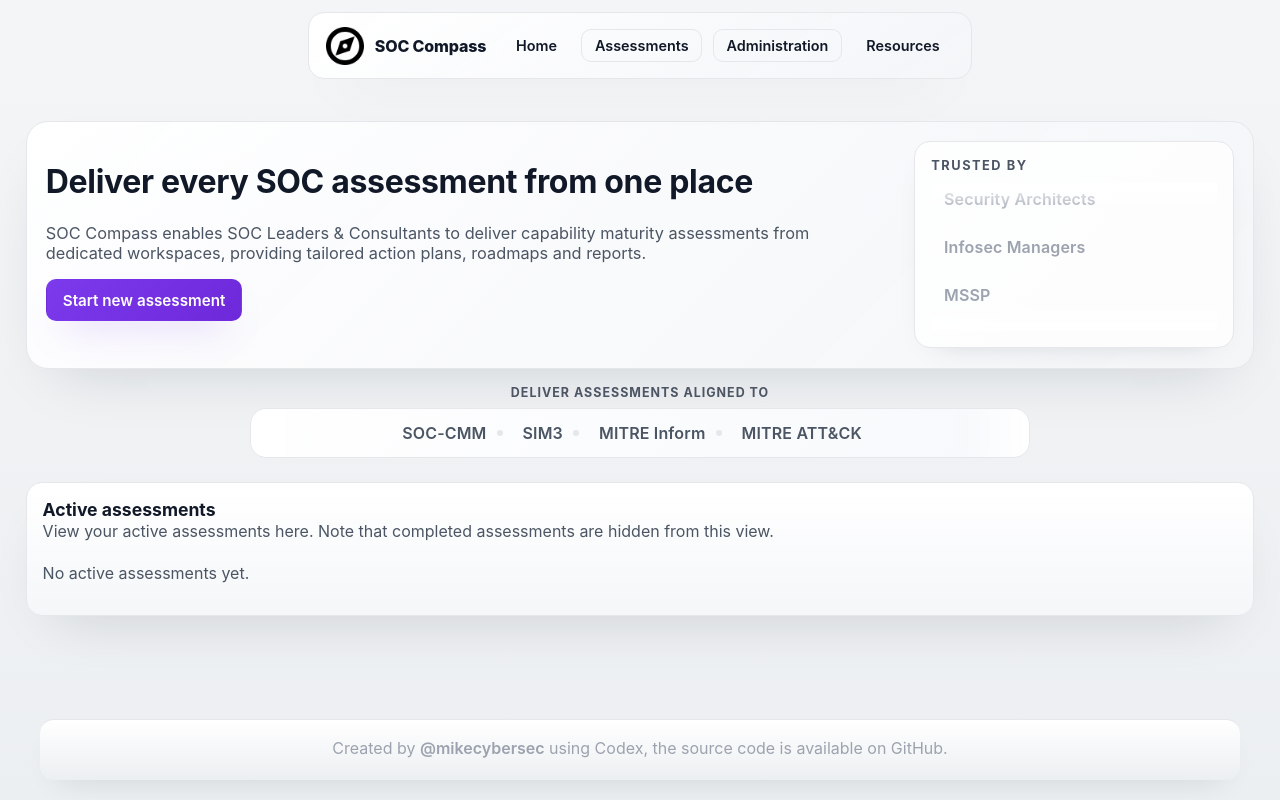
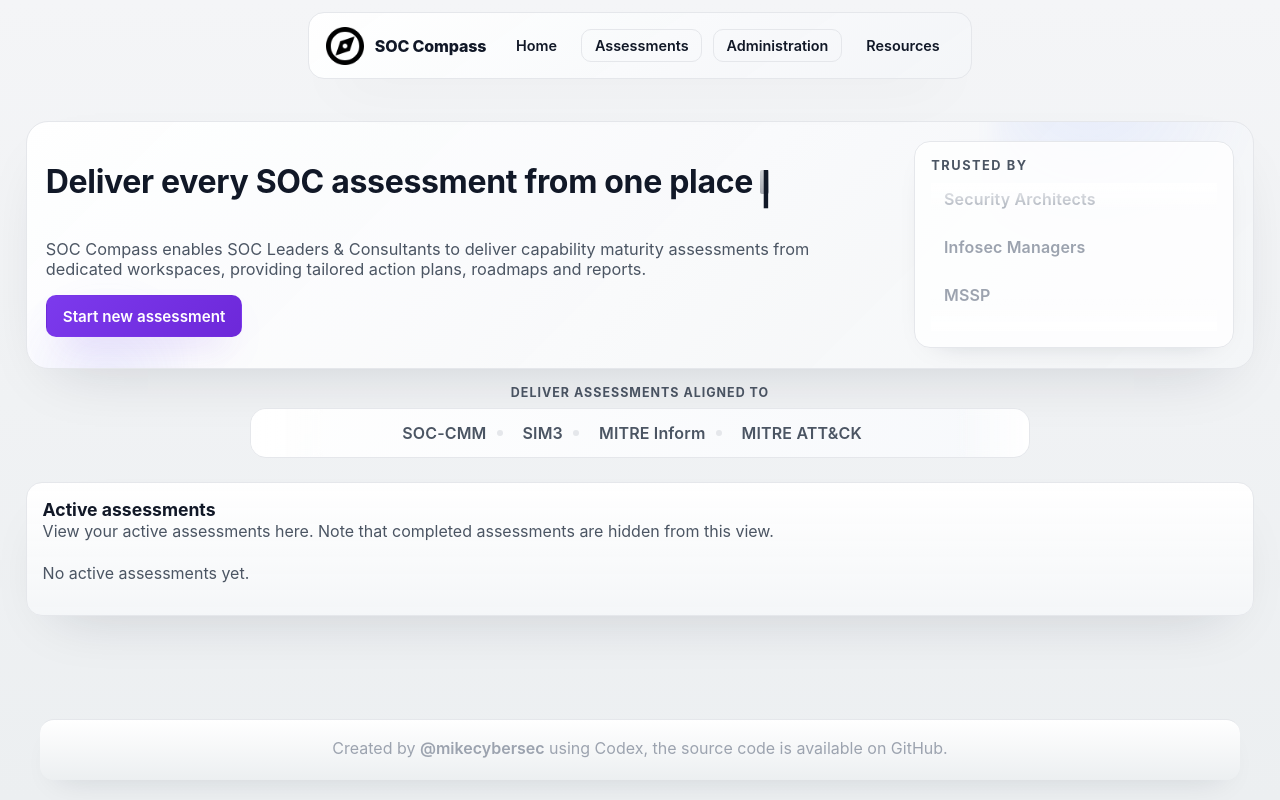
Before and after one commit to mikecybersec/SOC-Compass, a React (Vite) app in the folder soc-improvement-app/: page / in a window 1280 px wide. Built offline with nearby package versions, Linux system fonts and the light colour scheme.

Commit message:
Add hero caret animation and ambient shapes

```diff
--- a/soc-improvement-app/src/index.css
+++ b/soc-improvement-app/src/index.css
@@ -880,6 +880,33 @@ label {
   flex: 1;
 }
 
+.hero-title {
+  display: inline-flex;
+  align-items: center;
+  gap: 0.35rem;
+}
+
+.hero-caret {
+  display: inline-flex;
+  width: 0.55rem;
+  height: 1.5rem;
+  border-radius: 2px;
+  background: linear-gradient(180deg, rgba(15, 23, 42, 0.18), rgba(15, 23, 42, 0.35));
+  animation: caret-blink 1.25s steps(2, start) infinite;
+  margin-left: 0.1rem;
+}
+
+@keyframes caret-blink {
+  0%,
+  50% {
+    opacity: 1;
+  }
+  50.01%,
+  100% {
+    opacity: 0;
+  }
+}
+
 .hero-subtitle {
   color: var(--muted);
   max-width: 780px;
@@ -899,6 +926,39 @@ label {
   padding: 1.2rem;
   border: 1px solid var(--border);
   box-shadow: var(--shadow);
+  position: relative;
+  overflow: hidden;
+}
+
+.glass-hero > * {
+  position: relative;
+  z-index: 1;
+}
+
+.glass-hero::before,
+.glass-hero::after {
+  content: "";
+  position: absolute;
+  pointer-events: none;
+  filter: blur(10px);
+  opacity: 0.5;
+}
+
+.glass-hero::before {
+  width: 320px;
+  height: 320px;
+  background: radial-gradient(circle at 30% 30%, rgba(72, 118, 255, 0.2), transparent 55%);
+  top: -140px;
+  right: -60px;
+}
+
+.glass-hero::after {
+  width: 200px;
+  height: 200px;
+  background: radial-gradient(circle at 60% 60%, rgba(99, 102, 241, 0.18), transparent 60%);
+  bottom: -90px;
+  left: -40px;
+  box-shadow: 260px -40px 120px -160px rgba(59, 130, 246, 0.18);
 }
 
 .assessment-banner {
--- a/soc-improvement-app/src/pages/Home.jsx
+++ b/soc-improvement-app/src/pages/Home.jsx
@@ -350,7 +350,10 @@ const Home = ({
     <div className="home">
       <header className="home-hero glass-hero">
         <div className="hero-copy">
-          <h1>Deliver every SOC assessment from one place</h1>
+          <h1 className="hero-title">
+            Deliver every SOC assessment from one place
+            <span className="hero-caret" aria-hidden="true">|</span>
+          </h1>
           <p className="hero-subtitle">
             SOC Compass enables SOC Leaders & Consultants to deliver capability maturity assessments from dedicated
             workspaces, providing tailored action plans, roadmaps and reports.
```
